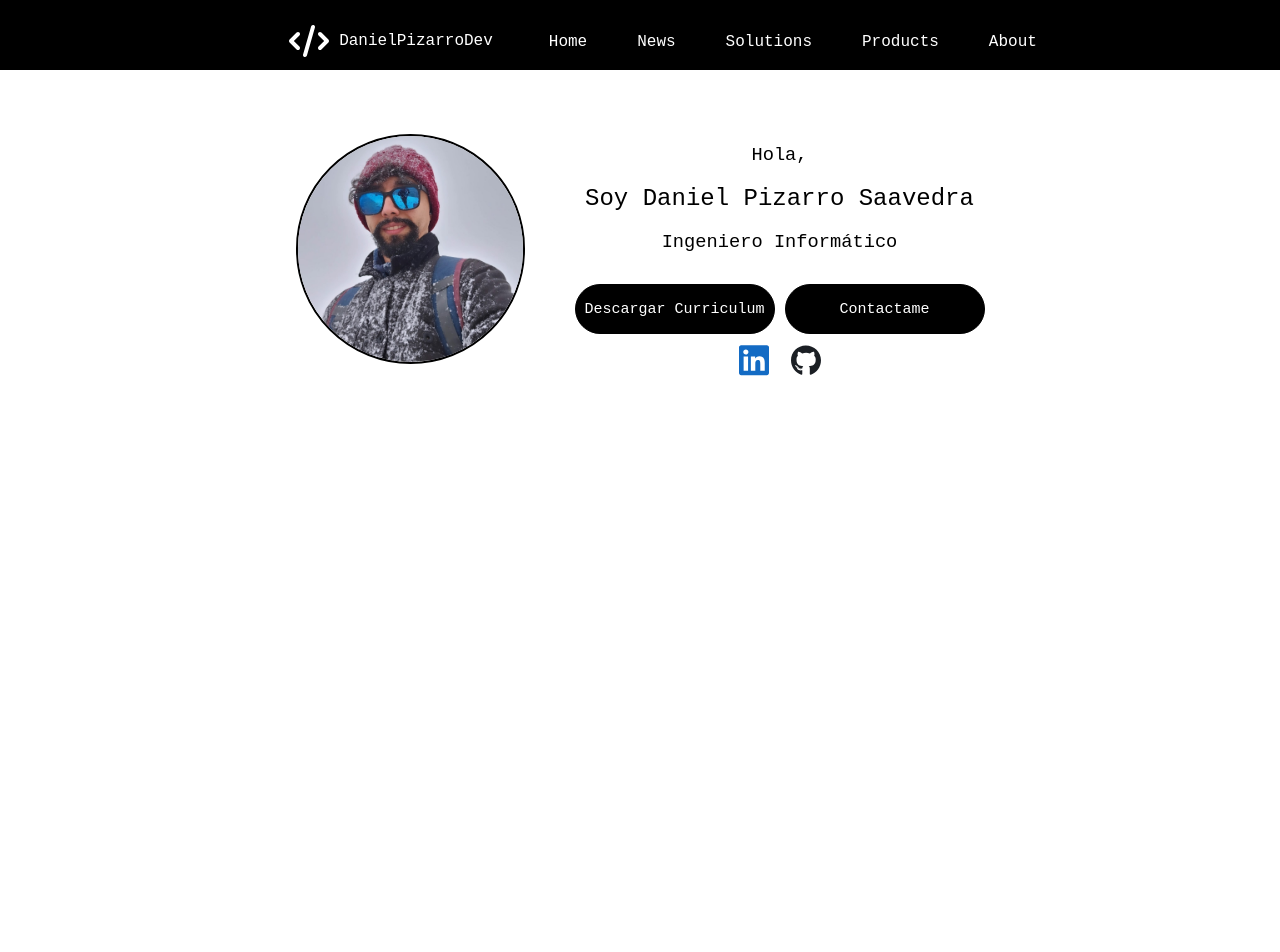
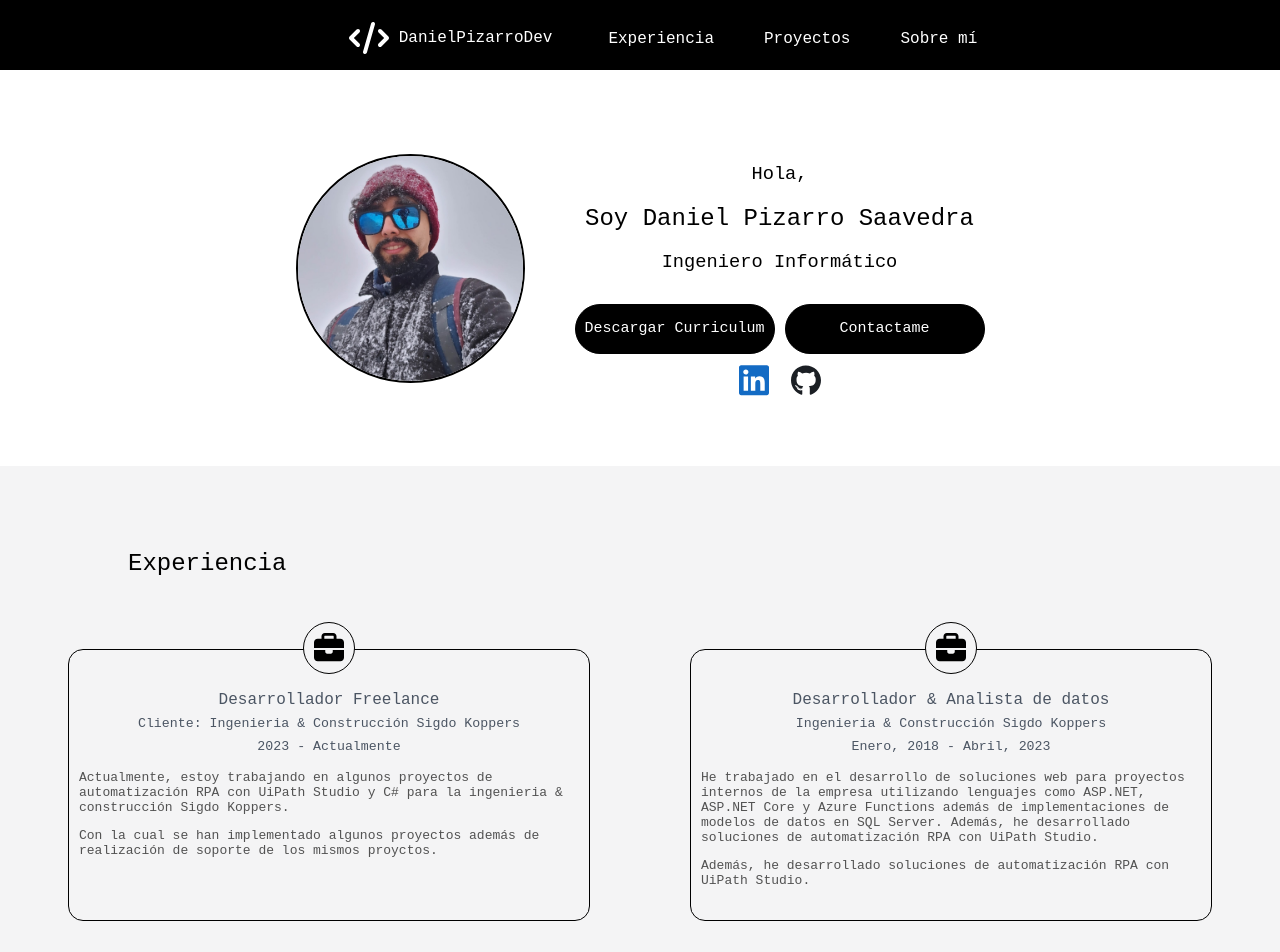
Before and after one commit to DanielPizarroDeveloper/danielpizarro-dev, a React (Vite) app: page / in a window 1280 px wide. Shown: the top 952 px of the page. Before the commit the page ends 800 px from the top, so only its background shows below. Built offline with nearby package versions, Linux system fonts and the light colour scheme.

Commit message:
Agregado de complemento experiencia a la web

```diff
--- a/index.html
+++ b/index.html
@@ -4,7 +4,7 @@
     <meta charset="UTF-8" />
     <link rel="icon" type="image/svg+xml" href="/vite.svg" />
     <meta name="viewport" content="width=device-width, initial-scale=1.0" />
-
+    <meta name="description" content="Descubre DanielPizarroDev, una fuente de inspiración en desarrollo web y tecnología.">
     <link rel="preconnect" href="https://fonts.googleapis.com">
     <link rel="preconnect" href="https://fonts.gstatic.com" crossorigin>
     <link href="https://fonts.googleapis.com/css2?family=Montserrat:ital,wght@0,100..900;1,100..900&display=swap" rel="stylesheet">
--- a/src/App.css
+++ b/src/App.css
@@ -3,6 +3,10 @@
   --custom-font-optical-sizing: auto;
   --custom-font-weight: 100;
   --custom-font-style: normal;
+}
+
+html {
+  scroll-behavior: smooth;
 }
 
 body {
@@ -15,6 +19,7 @@
 h4,
 h5,
 p,
+a,
 span {
   font-family: var(--custom-font-family);
   font-optical-sizing: var(--custom-font-optical-sizing);
--- a/src/App.jsx
+++ b/src/App.jsx
@@ -1,11 +1,13 @@
 import { HeaderPage } from './Components/header'
 import { NavPage } from './Components/nav'
+import { Experiencia } from './Components/experiencia'
 import './App.css'
 function App() {
   return (
     <>
       <NavPage/>
       <HeaderPage/>
+      <Experiencia/>
     </>
   )
 }
--- /dev/null
+++ b/src/Components/experiencia.jsx
@@ -0,0 +1,53 @@
+export function Experiencia() {
+    return (
+        <section id="experiencia" style={{paddingTop: '5%', display: 'flex', flexDirection: 'column', marginBottom: '10%', backgroundColor: '#f4f4f5', height: '500px'}}>
+            <div style={{display: 'flex', justifyContent: 'start', marginLeft: '10%', alignItems: 'baseline', gap: '10px'}}>
+                <h1 style={{textAlign: 'center', color: 'black'}}>Experiencia</h1>
+            </div>
+
+            <div style={{display: 'flex', flexDirection: 'row', gap: '100px', justifyContent: 'center'}}>
+                <article>
+                    <div style={{backgroundColor: '#f4f4f5', position: 'relative', top: '25px', left:'235px', border: '1px solid black', width: '50px', height: '50px', borderRadius: '100px'}}>
+                        <svg style={{position: 'relative', top:'10px', left: '10px', width: '30px'}} xmlns="http://www.w3.org/2000/svg" viewBox="0 0 512 512">
+                            <path fill="#000000" d="M184 48l144 0c4.4 0 8 3.6 8 8l0 40L176 96l0-40c0-4.4 3.6-8 8-8zm-56 8l0 40L64 96C28.7 96 0 124.7 0 160l0 96 192 0 128 0 192 0 0-96c0-35.3-28.7-64-64-64l-64 0 0-40c0-30.9-25.1-56-56-56L184 0c-30.9 0-56 25.1-56 56zM512 288l-192 0 0 32c0 17.7-14.3 32-32 32l-64 0c-17.7 0-32-14.3-32-32l0-32L0 288 0 416c0 35.3 28.7 64 64 64l384 0c35.3 0 64-28.7 64-64l0-128z"/>
+                        </svg>
+                    </div>
+                    <div style={{height: '250px', borderRadius: '15px', border: '1px solid black', padding: '10px', textAlign: 'center', width: '500px'}}>
+                        <div style={{marginTop: '40px', lineHeight: '1px'}}>
+                            <h4 style={{color: '#4b5563'}}>Desarrollador Freelance</h4>
+                            <h5 style={{color: '#4b5563'}}>Cliente: Ingenieria & Construcción Sigdo Koppers</h5>
+                            <h5 style={{color: '#4b5563'}}>2023 - Actualmente</h5>
+                        </div>
+                        <p style={{fontSize: 'small', textAlign: 'left', color: '#525252'}}>
+                            Actualmente, estoy trabajando en algunos proyectos de automatización RPA con UiPath Studio y C# para la ingenieria & construcción Sigdo Koppers.
+                        </p>
+                        <p style={{fontSize: 'small', textAlign: 'left', color: '#525252'}}>
+                            Con la cual se han implementado algunos proyectos además de realización de soporte de los mismos proyctos.
+                        </p>
+                    </div>
+                </article>
+
+                <article>
+                    <div style={{backgroundColor: '#f4f4f5', position: 'relative', top: '25px', left:'235px', border: '1px solid black', width: '50px', height: '50px', borderRadius: '100px'}}>
+                        <svg style={{position: 'relative', top:'10px', left: '10px', width: '30px'}} xmlns="http://www.w3.org/2000/svg" viewBox="0 0 512 512">
+                            <path fill="#000000" d="M184 48l144 0c4.4 0 8 3.6 8 8l0 40L176 96l0-40c0-4.4 3.6-8 8-8zm-56 8l0 40L64 96C28.7 96 0 124.7 0 160l0 96 192 0 128 0 192 0 0-96c0-35.3-28.7-64-64-64l-64 0 0-40c0-30.9-25.1-56-56-56L184 0c-30.9 0-56 25.1-56 56zM512 288l-192 0 0 32c0 17.7-14.3 32-32 32l-64 0c-17.7 0-32-14.3-32-32l0-32L0 288 0 416c0 35.3 28.7 64 64 64l384 0c35.3 0 64-28.7 64-64l0-128z"/>
+                        </svg>
+                    </div>
+                    <div style={{height: '250px', borderRadius: '15px', border: '1px solid black', padding: '10px', textAlign: 'center', width: '500px'}}>
+                        <div style={{marginTop: '40px', lineHeight: '1px'}}>
+                            <h4 style={{color: '#4b5563'}}>Desarrollador & Analista de datos</h4>
+                            <h5 style={{color: '#4b5563'}}>Ingenieria & Construcción Sigdo Koppers</h5>
+                            <h5 style={{color: '#4b5563'}}>Enero, 2018 - Abril, 2023</h5>
+                        </div>
+                        <p style={{fontSize: 'small', textAlign: 'left', color: '#525252'}}>
+                            He trabajado en el desarrollo de soluciones web para proyectos internos de la empresa utilizando lenguajes como ASP.NET, ASP.NET Core y Azure Functions además de implementaciones de modelos de datos en SQL Server. Además, he desarrollado soluciones de automatización RPA con UiPath Studio.
+                        </p>
+                        <p style={{fontSize: 'small', textAlign: 'left', color: '#525252'}}>
+                            Además, he desarrollado soluciones de automatización RPA con UiPath Studio.
+                        </p>
+                    </div>
+                </article>
+            </div>
+        </section>
+    )
+}
--- a/src/Components/header.jsx
+++ b/src/Components/header.jsx
@@ -1,6 +1,6 @@
 export function HeaderPage() {
     return (
-      <section style={{display: 'flex', flexDirection: 'row', justifyContent: 'center', marginTop: '5%' }}>
+      <section id="header" style={{display: 'flex', flexDirection: 'row', justifyContent: 'center', paddingTop: '12%', paddingBottom: '5%'}}>
           <article style={{marginRight: '50px'}}>
               <img style={{width: '225px', borderRadius: '900px', border: '2px solid black'}} src="img/Winter.jpg" alt="" />
           </article>
@@ -18,12 +18,20 @@
               </div>
 
               <div style={{display: 'flex', justifyContent: 'center', gap: '10px', marginTop: '2%'}}>
-                  <button style={{border: '0', backgroundColor: 'transparent'}}>
-                      <svg style={{width: '30px'}} xmlns="http://www.w3.org/2000/svg" viewBox="0 0 448 512"><path fill="#136bc4" d="M416 32H31.9C14.3 32 0 46.5 0 64.3v383.4C0 465.5 14.3 480 31.9 480H416c17.6 0 32-14.5 32-32.3V64.3c0-17.8-14.4-32.3-32-32.3zM135.4 416H69V202.2h66.5V416zm-33.2-243c-21.3 0-38.5-17.3-38.5-38.5S80.9 96 102.2 96c21.2 0 38.5 17.3 38.5 38.5 0 21.3-17.2 38.5-38.5 38.5zm282.1 243h-66.4V312c0-24.8-.5-56.7-34.5-56.7-34.6 0-39.9 27-39.9 54.9V416h-66.4V202.2h63.7v29.2h.9c8.9-16.8 30.6-34.5 62.9-34.5 67.2 0 79.7 44.3 79.7 101.9V416z"/></svg>
+                  <button style={{border: '0', backgroundColor: 'transparent'}} aria-label='Boton Linkedin'>
+                      <a href="https://www.linkedin.com/in/daniel-pizarro-saavedra/" target="_blank" aria-label='Abrir el perfil de linkedin del programador'>
+                        <svg style={{width: '30px'}} xmlns="http://www.w3.org/2000/svg" viewBox="0 0 448 512">
+                          <path fill="#136bc4" d="M416 32H31.9C14.3 32 0 46.5 0 64.3v383.4C0 465.5 14.3 480 31.9 480H416c17.6 0 32-14.5 32-32.3V64.3c0-17.8-14.4-32.3-32-32.3zM135.4 416H69V202.2h66.5V416zm-33.2-243c-21.3 0-38.5-17.3-38.5-38.5S80.9 96 102.2 96c21.2 0 38.5 17.3 38.5 38.5 0 21.3-17.2 38.5-38.5 38.5zm282.1 243h-66.4V312c0-24.8-.5-56.7-34.5-56.7-34.6 0-39.9 27-39.9 54.9V416h-66.4V202.2h63.7v29.2h.9c8.9-16.8 30.6-34.5 62.9-34.5 67.2 0 79.7 44.3 79.7 101.9V416z"/>
+                        </svg>
+                      </a>
                   </button>
 
-                  <button style={{border: '0', backgroundColor: 'transparent'}}>
-                      <svg style={{width: '30px'}} xmlns="http://www.w3.org/2000/svg" viewBox="0 0 496 512"><path fill="#1b1f24" d="M165.9 397.4c0 2-2.3 3.6-5.2 3.6-3.3 .3-5.6-1.3-5.6-3.6 0-2 2.3-3.6 5.2-3.6 3-.3 5.6 1.3 5.6 3.6zm-31.1-4.5c-.7 2 1.3 4.3 4.3 4.9 2.6 1 5.6 0 6.2-2s-1.3-4.3-4.3-5.2c-2.6-.7-5.5 .3-6.2 2.3zm44.2-1.7c-2.9 .7-4.9 2.6-4.6 4.9 .3 2 2.9 3.3 5.9 2.6 2.9-.7 4.9-2.6 4.6-4.6-.3-1.9-3-3.2-5.9-2.9zM244.8 8C106.1 8 0 113.3 0 252c0 110.9 69.8 205.8 169.5 239.2 12.8 2.3 17.3-5.6 17.3-12.1 0-6.2-.3-40.4-.3-61.4 0 0-70 15-84.7-29.8 0 0-11.4-29.1-27.8-36.6 0 0-22.9-15.7 1.6-15.4 0 0 24.9 2 38.6 25.8 21.9 38.6 58.6 27.5 72.9 20.9 2.3-16 8.8-27.1 16-33.7-55.9-6.2-112.3-14.3-112.3-110.5 0-27.5 7.6-41.3 23.6-58.9-2.6-6.5-11.1-33.3 2.6-67.9 20.9-6.5 69 27 69 27 20-5.6 41.5-8.5 62.8-8.5s42.8 2.9 62.8 8.5c0 0 48.1-33.6 69-27 13.7 34.7 5.2 61.4 2.6 67.9 16 17.7 25.8 31.5 25.8 58.9 0 96.5-58.9 104.2-114.8 110.5 9.2 7.9 17 22.9 17 46.4 0 33.7-.3 75.4-.3 83.6 0 6.5 4.6 14.4 17.3 12.1C428.2 457.8 496 362.9 496 252 496 113.3 383.5 8 244.8 8zM97.2 352.9c-1.3 1-1 3.3 .7 5.2 1.6 1.6 3.9 2.3 5.2 1 1.3-1 1-3.3-.7-5.2-1.6-1.6-3.9-2.3-5.2-1zm-10.8-8.1c-.7 1.3 .3 2.9 2.3 3.9 1.6 1 3.6 .7 4.3-.7 .7-1.3-.3-2.9-2.3-3.9-2-.6-3.6-.3-4.3 .7zm32.4 35.6c-1.6 1.3-1 4.3 1.3 6.2 2.3 2.3 5.2 2.6 6.5 1 1.3-1.3 .7-4.3-1.3-6.2-2.2-2.3-5.2-2.6-6.5-1zm-11.4-14.7c-1.6 1-1.6 3.6 0 5.9 1.6 2.3 4.3 3.3 5.6 2.3 1.6-1.3 1.6-3.9 0-6.2-1.4-2.3-4-3.3-5.6-2z"/></svg>
+                  <button style={{border: '0', backgroundColor: 'transparent'}} aria-label='Boton Github'>
+                      <a href="https://github.com/DanielPizarroDeveloper" target="_blank" aria-label='Abrir el perfil de github del programador'>
+                        <svg style={{width: '30px'}} xmlns="http://www.w3.org/2000/svg" viewBox="0 0 496 512">
+                            <path fill="#1b1f24" d="M165.9 397.4c0 2-2.3 3.6-5.2 3.6-3.3 .3-5.6-1.3-5.6-3.6 0-2 2.3-3.6 5.2-3.6 3-.3 5.6 1.3 5.6 3.6zm-31.1-4.5c-.7 2 1.3 4.3 4.3 4.9 2.6 1 5.6 0 6.2-2s-1.3-4.3-4.3-5.2c-2.6-.7-5.5 .3-6.2 2.3zm44.2-1.7c-2.9 .7-4.9 2.6-4.6 4.9 .3 2 2.9 3.3 5.9 2.6 2.9-.7 4.9-2.6 4.6-4.6-.3-1.9-3-3.2-5.9-2.9zM244.8 8C106.1 8 0 113.3 0 252c0 110.9 69.8 205.8 169.5 239.2 12.8 2.3 17.3-5.6 17.3-12.1 0-6.2-.3-40.4-.3-61.4 0 0-70 15-84.7-29.8 0 0-11.4-29.1-27.8-36.6 0 0-22.9-15.7 1.6-15.4 0 0 24.9 2 38.6 25.8 21.9 38.6 58.6 27.5 72.9 20.9 2.3-16 8.8-27.1 16-33.7-55.9-6.2-112.3-14.3-112.3-110.5 0-27.5 7.6-41.3 23.6-58.9-2.6-6.5-11.1-33.3 2.6-67.9 20.9-6.5 69 27 69 27 20-5.6 41.5-8.5 62.8-8.5s42.8 2.9 62.8 8.5c0 0 48.1-33.6 69-27 13.7 34.7 5.2 61.4 2.6 67.9 16 17.7 25.8 31.5 25.8 58.9 0 96.5-58.9 104.2-114.8 110.5 9.2 7.9 17 22.9 17 46.4 0 33.7-.3 75.4-.3 83.6 0 6.5 4.6 14.4 17.3 12.1C428.2 457.8 496 362.9 496 252 496 113.3 383.5 8 244.8 8zM97.2 352.9c-1.3 1-1 3.3 .7 5.2 1.6 1.6 3.9 2.3 5.2 1 1.3-1 1-3.3-.7-5.2-1.6-1.6-3.9-2.3-5.2-1zm-10.8-8.1c-.7 1.3 .3 2.9 2.3 3.9 1.6 1 3.6 .7 4.3-.7 .7-1.3-.3-2.9-2.3-3.9-2-.6-3.6-.3-4.3 .7zm32.4 35.6c-1.6 1.3-1 4.3 1.3 6.2 2.3 2.3 5.2 2.6 6.5 1 1.3-1.3 .7-4.3-1.3-6.2-2.2-2.3-5.2-2.6-6.5-1zm-11.4-14.7c-1.6 1-1.6 3.6 0 5.9 1.6 2.3 4.3 3.3 5.6 2.3 1.6-1.3 1.6-3.9 0-6.2-1.4-2.3-4-3.3-5.6-2z"/>
+                        </svg>
+                      </a>
                   </button>
               </div>
           </article>
--- a/src/Components/nav.jsx
+++ b/src/Components/nav.jsx
@@ -1,21 +1,19 @@
 export function NavPage() {
     return(
-        <section style={{display: 'flex', flexDirection: 'row', justifyContent: 'center', gap: '50px', backgroundColor: 'black', height: '70px'}}>
-            <nav style={{display: 'flex', justifyContent: 'center', marginTop: '1%'}}>
+        <section style={{display: 'flex', position: 'fixed', width: '100%', top: '0px', flexDirection: 'row', justifyContent: 'center', gap: '50px', backgroundColor: 'black', height: '70px'}}>
+            <nav style={{display: 'flex', justifyContent: 'center', marginTop: '.5%'}}>
                 <ul style={{display: 'flex', flexDirection: 'row', alignItems: 'center', gap: '50px'}}>
                     <li>
                         <button style={{display: 'flex', flexDirection: 'row', border: '0', backgroundColor: 'transparent', alignItems: 'center', gap: '10px'}}>
                             <svg style={{backgroundColor: 'transparent', width: '40px'}} xmlns="http://www.w3.org/2000/svg" viewBox="0 0 640 512">
                                 <path fill="#ffffff" d="M392.8 1.2c-17-4.9-34.7 5-39.6 22l-128 448c-4.9 17 5 34.7 22 39.6s34.7-5 39.6-22l128-448c4.9-17-5-34.7-22-39.6zm80.6 120.1c-12.5 12.5-12.5 32.8 0 45.3L562.7 256l-89.4 89.4c-12.5 12.5-12.5 32.8 0 45.3s32.8 12.5 45.3 0l112-112c12.5-12.5 12.5-32.8 0-45.3l-112-112c-12.5-12.5-32.8-12.5-45.3 0zm-306.7 0c-12.5-12.5-32.8-12.5-45.3 0l-112 112c-12.5 12.5-12.5 32.8 0 45.3l112 112c12.5 12.5 32.8 12.5 45.3 0s12.5-32.8 0-45.3L77.3 256l89.4-89.4c12.5-12.5 12.5-32.8 0-45.3z"/>
                             </svg>
-                            <span style={{color: 'white', fontSize: 'medium'}}>DanielPizarroDev</span>
+                            <span style={{color: 'white', fontSize: 'medium'}}><a href="#header" style={{textDecoration: 'none', color: 'white'}}>DanielPizarroDev</a></span>
                         </button>
                     </li>
-                    <li style={{color: 'white', fontWeight: '300', listStyle: 'none'}}><span>Home</span></li>
-                    <li style={{color: 'white', fontWeight: '300', listStyle: 'none'}}><span>News</span></li>
-                    <li style={{color: 'white', fontWeight: '300', listStyle: 'none'}}><span>Solutions</span></li>
-                    <li style={{color: 'white', fontWeight: '300', listStyle: 'none'}}><span>Products</span></li>
-                    <li style={{color: 'white', fontWeight: '300', listStyle: 'none'}}><span>About</span></li>
+                    <li style={{color: 'white', fontWeight: '300', listStyle: 'none'}}><a href="#experiencia" style={{textDecoration: 'none', color: 'white'}}><span>Experiencia</span></a></li>
+                    <li style={{color: 'white', fontWeight: '300', listStyle: 'none'}}><a href="#" style={{textDecoration: 'none', color: 'white'}}><span>Proyectos</span></a></li>
+                    <li style={{color: 'white', fontWeight: '300', listStyle: 'none'}}><a href="#" style={{textDecoration: 'none', color: 'white'}}><span>Sobre mí</span></a></li>
                 </ul>
             </nav>
         </section>
```
